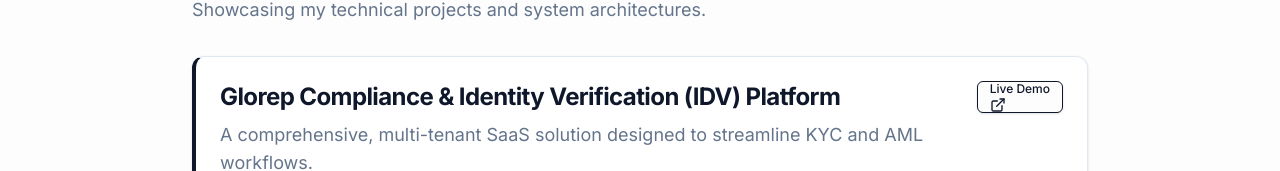
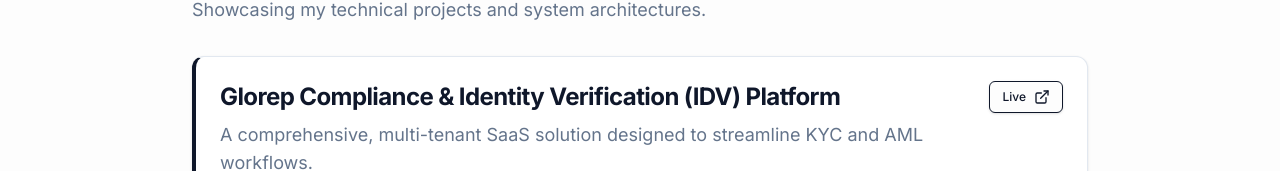
Before and after one commit to Belikekhan/portfolio, a Next.js app: page /projects in a window 1280 px wide. Shown: the part 236-407 px from the top of the page. Built offline with nearby package versions, Linux system fonts and the light colour scheme.

Commit message:
Fix layout alignment for project live button

```diff
--- a/src/app/projects/page.tsx
+++ b/src/app/projects/page.tsx
@@ -84,9 +84,14 @@ export default function ProjectsPage() {
                                             </CardDescription>
                                         </div>
                                         {project.link && (
-                                            <Button asChild variant="outline" size="sm" className="shrink-0 gap-2">
-                                                <Link href={project.link} target="_blank" rel="noopener noreferrer">
-                                                    Live Demo <ExternalLink className="w-4 h-4" />
+                                            <Button asChild variant="outline" size="sm" className="shrink-0">
+                                                <Link
+                                                    href={project.link}
+                                                    target="_blank"
+                                                    rel="noopener noreferrer"
+                                                    className="flex items-center gap-2"
+                                                >
+                                                    Live <ExternalLink className="w-4 h-4" />
                                                 </Link>
                                             </Button>
                                         )}
```
